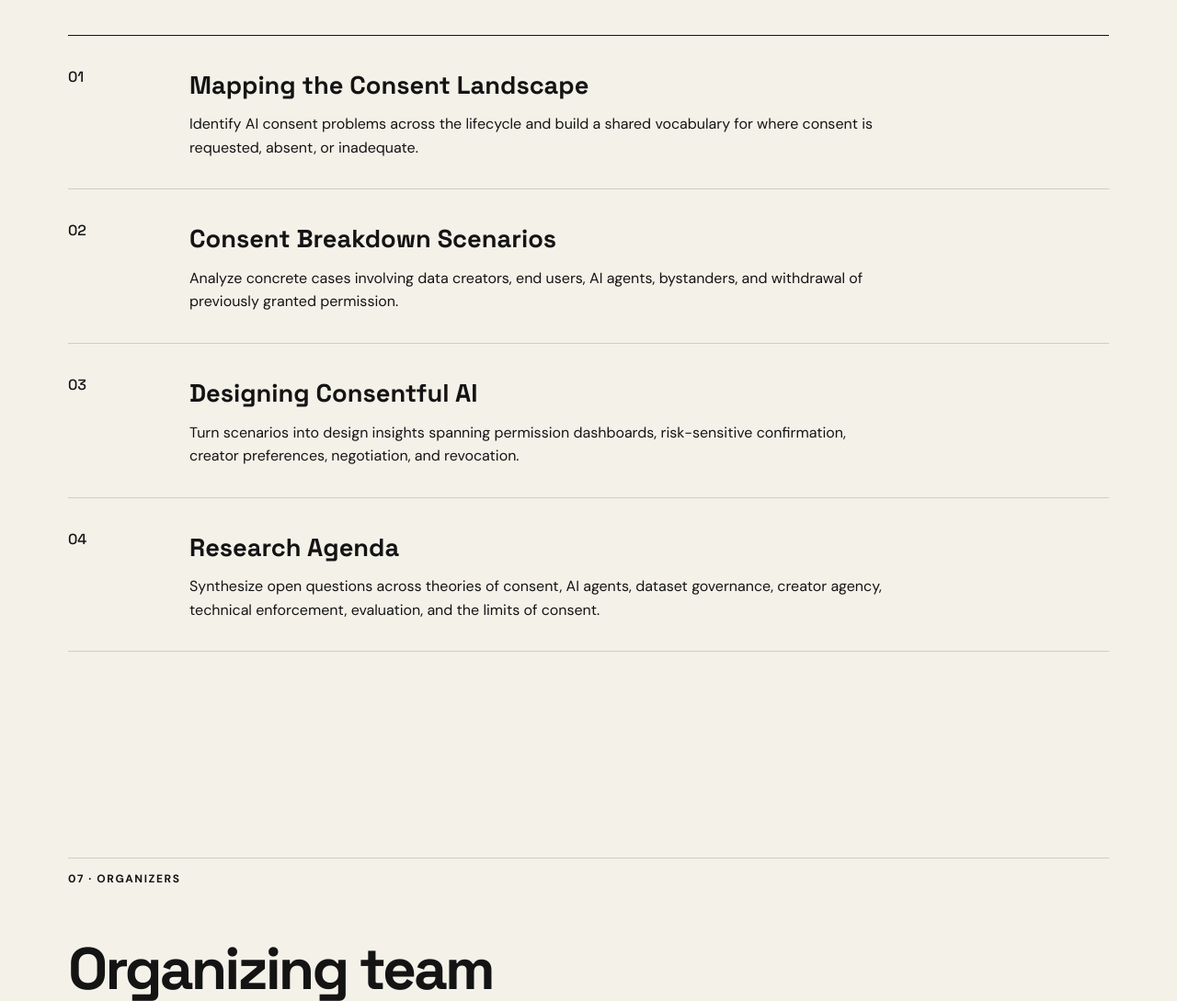
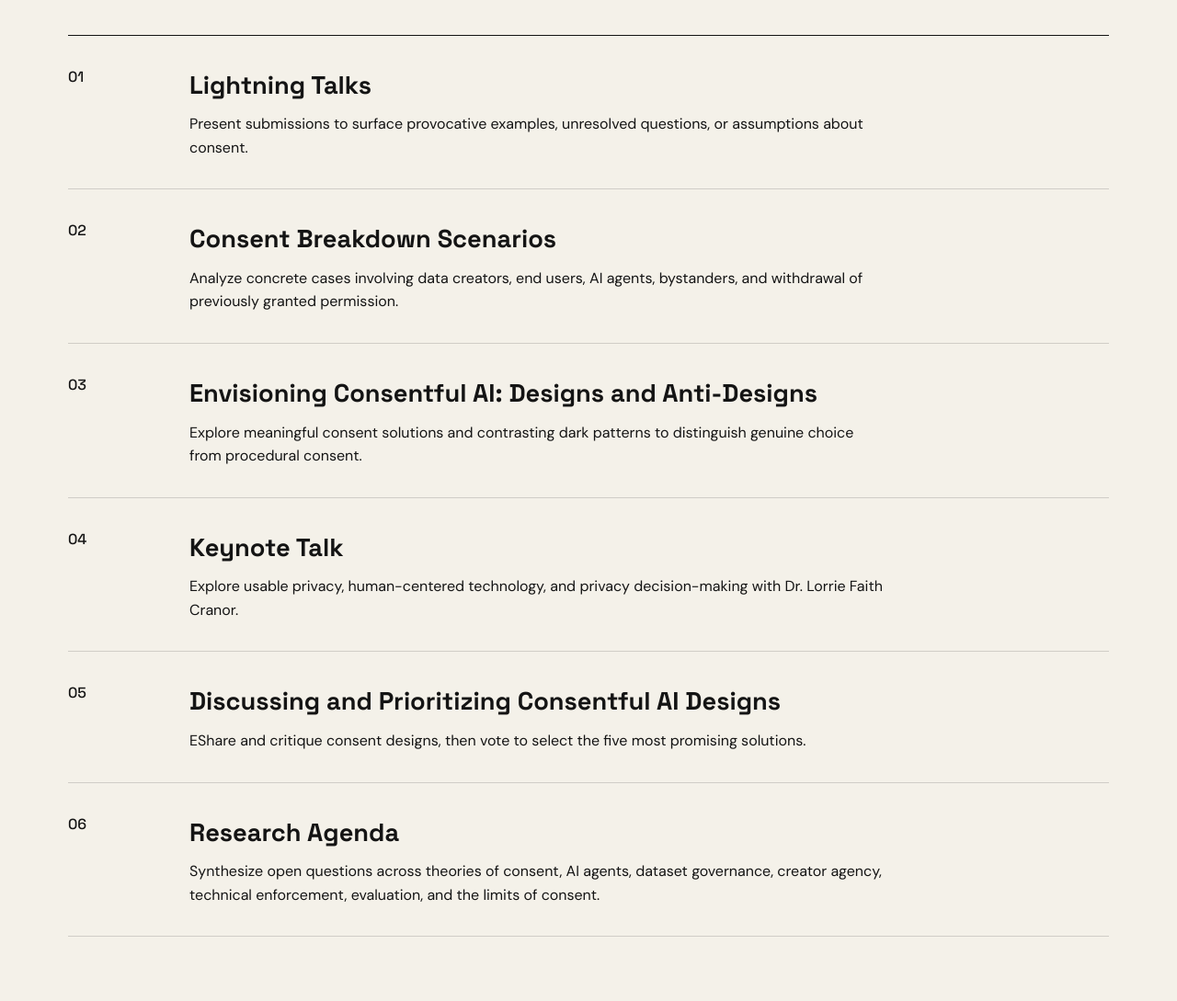
Before and after one commit to Jasmeet23/consentful-ai, a plain HTML site: page index.html in a window 1280 px wide. Shown: the part 5680-6769 px from the top of the page at 92% size. Drawn offline with Linux system fonts and the light colour scheme.

Commit message:
Update index.html

```diff
--- a/index.html
+++ b/index.html
@@ -175,7 +175,7 @@
       <div class="program-list">
         <article>
           <span>01</span>
-          <div><h3>Mapping the Consent Landscape</h3><p>Identify AI consent problems across the lifecycle and build a shared vocabulary for where consent is requested, absent, or inadequate.</p></div>
+          <div><h3>Lightning Talks</h3><p>Present submissions to surface provocative examples, unresolved questions, or assumptions about consent.</p></div>
         </article>
         <article>
           <span>02</span>
@@ -183,10 +183,18 @@
         </article>
         <article>
           <span>03</span>
-          <div><h3>Designing Consentful AI</h3><p>Turn scenarios into design insights spanning permission dashboards, risk-sensitive confirmation, creator preferences, negotiation, and revocation.</p></div>
+          <div><h3>Envisioning Consentful AI: Designs and Anti-Designs</h3><p>Explore meaningful consent solutions and contrasting dark patterns to distinguish genuine choice from procedural consent.</p></div>
         </article>
         <article>
           <span>04</span>
+          <div><h3>Keynote Talk</h3><p>Explore usable privacy, human-centered technology, and privacy decision-making with Dr. Lorrie Faith Cranor.</p></div>
+        </article>
+        <article>
+          <span>05</span>
+          <div><h3>Discussing and Prioritizing Consentful AI Designs</h3><p>EShare and critique consent designs, then vote to select the five most promising solutions.</p></div>
+        </article>
+        <article>
+          <span>06</span>
           <div><h3>Research Agenda</h3><p>Synthesize open questions across theories of consent, AI agents, dataset governance, creator agency, technical enforcement, evaluation, and the limits of consent.</p></div>
         </article>
       </div>
```
